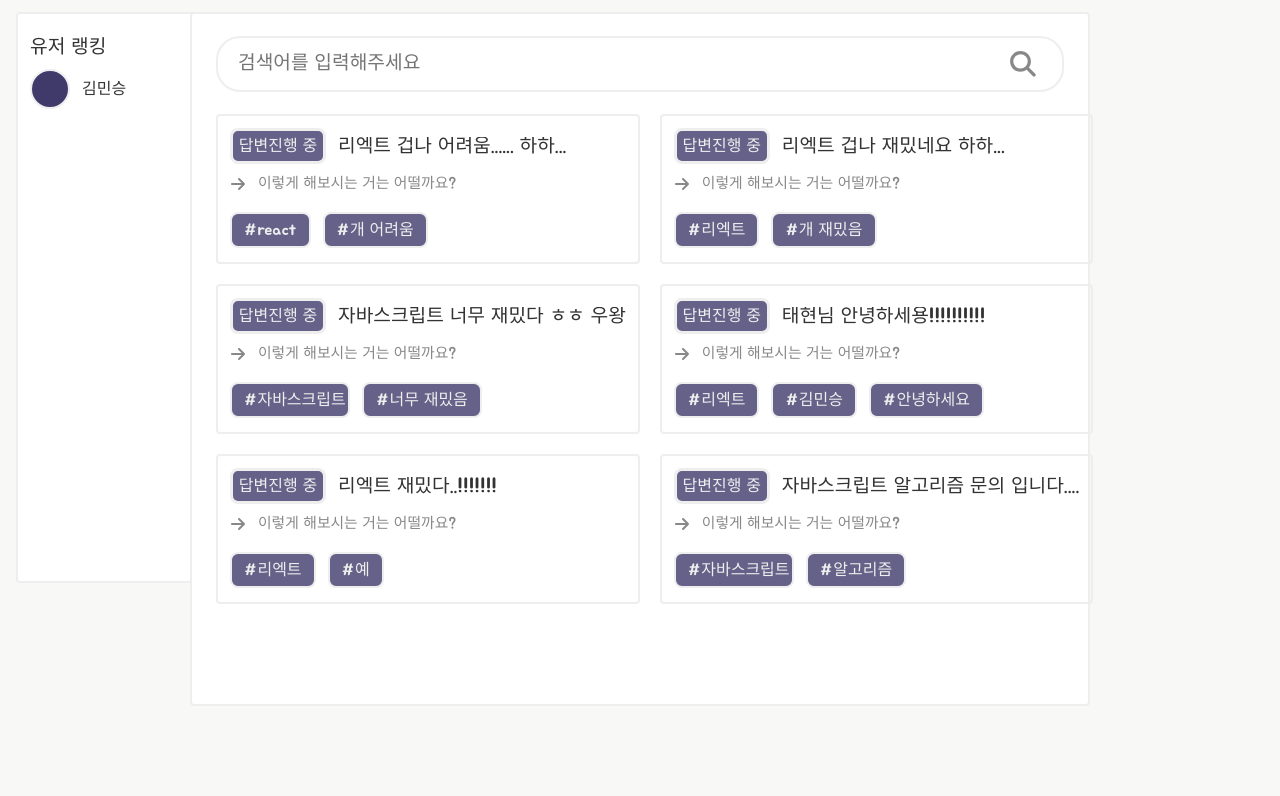
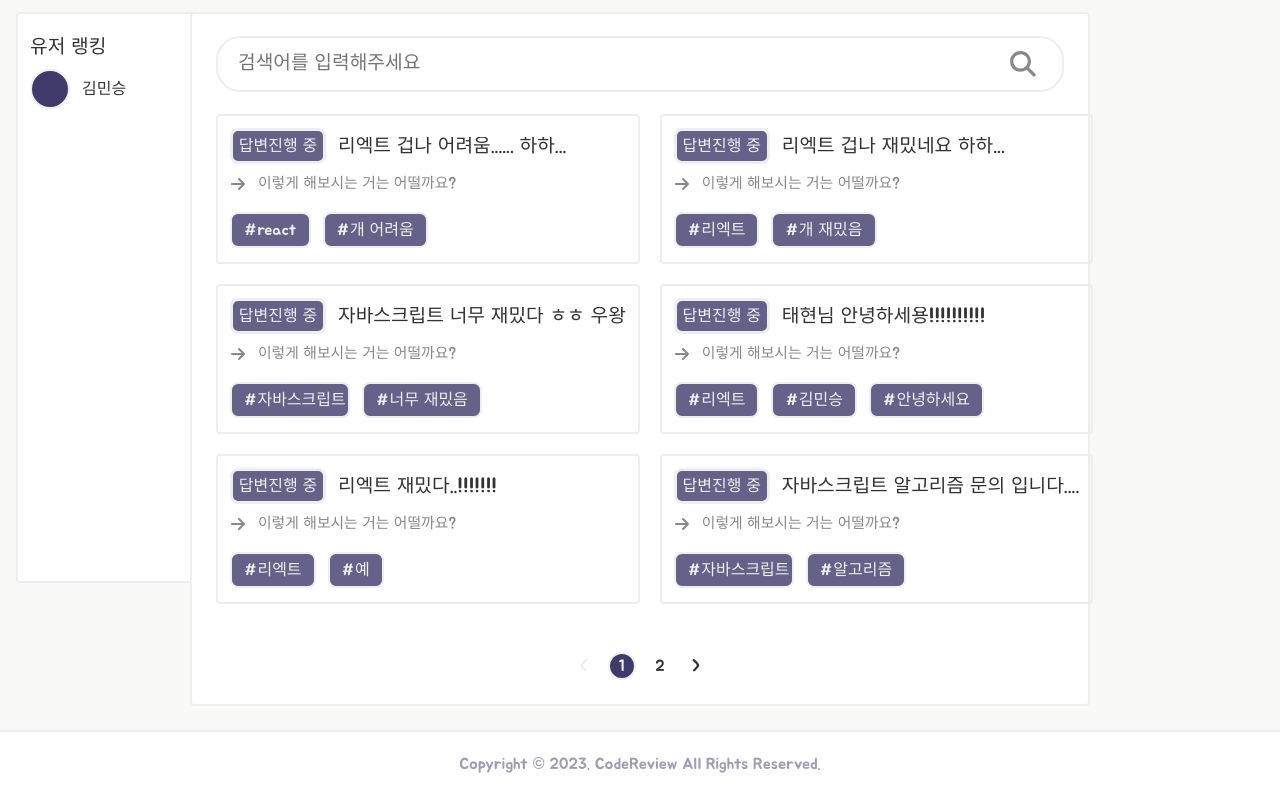
Before and after one commit to helloworld442/code-review-mono-repo, a React (Vite) app: page / in a window 1280 px wide. Shown: the part 1162-1958 px from the top of the page. Before the commit the page ends 1868 px from the top, so only its background shows below. Built offline with nearby package versions, Linux system fonts and the light colour scheme; data requests are answered from the project's data file.

Commit message:
feat : feat review list pagination #67

```diff
--- a/src/component/review/review-list/ReviewList.jsx
+++ b/src/component/review/review-list/ReviewList.jsx
@@ -1,21 +1,37 @@
 import "./ReviewList.scss";
 import ReviewItem from "./ReviewItem";
 import ReviewSearch from "../review-search/ReviewSearch";
+import { Pagination } from "../../ui";
 import { useQuery } from "react-query";
 import { getReviews } from "../../../api/review";
+import { useState } from "react";
 
 const ReviewList = () => {
+  const [currPage, setCurrPage] = useState(1);
   const { isLoading, isError, data, error } = useQuery("reviews", getReviews, {
     retry: 3,
     staleTime: 5 * 1000,
     cacheTime: 60 * 1000,
   });
 
+  const onClickPages = (number) => setCurrPage(number);
+
+  const onClickPrevPages = () => {
+    if (currPage > 1) {
+      setCurrPage(currPage - 1);
+    }
+  };
+
+  const onClickNextPages = () => {
+    if (currPage < Math.ceil(data?.length / 3)) {
+      setCurrPage(currPage + 1);
+    }
+  };
+  console.log(currPage);
+
   if (isLoading) return <div>loading</div>;
 
   if (isError) return <div>error</div>;
-
-  console.log(data);
 
   return (
     <ul className="review-list">
@@ -23,6 +39,14 @@ const ReviewList = () => {
       {data.map((item) => (
         <ReviewItem key={item.id} review={item} />
       ))}
+      <Pagination
+        currPage={currPage}
+        totalPages={data.length}
+        itemPerPages={3}
+        onClickPages={onClickPages}
+        onClickPrevPages={onClickPrevPages}
+        onClickNextPages={onClickNextPages}
+      />
     </ul>
   );
 };
--- /dev/null
+++ b/src/component/ui/footer/Footer.jsx
@@ -0,0 +1,7 @@
+import "./Footer.scss";
+
+const Footer = () => {
+  return <footer className="footer">Copyright © 2023. CodeReview All Rights Reserved.</footer>;
+};
+
+export { Footer };
--- /dev/null
+++ b/src/component/ui/footer/Footer.scss
@@ -0,0 +1,12 @@
+.footer {
+  width: 100%;
+  padding: 24px;
+  margin-top: 24px;
+  box-sizing: border-box;
+  border-top: 2px solid #eee;
+  font-size: 1rem;
+  font-weight: bold;
+  color: rgb(64, 58, 107, 0.5);
+  background: #fff;
+  text-align: center;
+}
--- a/src/component/ui/index.js
+++ b/src/component/ui/index.js
@@ -1,6 +1,8 @@
 export * from "./layout/Layout";
 export * from "./header/Header";
+export * from "./footer/Footer";
 export * from "./tag/Tag";
 export * from "./input/ReviewInput";
 export * from "./textarea/ReviewTextArea";
 export * from "./button/Button";
+export * from "./pagination/Pagination";
--- /dev/null
+++ b/src/component/ui/pagination/Pagination.jsx
@@ -0,0 +1,49 @@
+import classNames from "classnames";
+import "./Pagination.scss";
+
+const Pagination = ({
+  currPage,
+  totalPages,
+  itemPerPages,
+  onClickPages,
+  onClickPrevPages,
+  onClickNextPages,
+}) => {
+  const pageNumbers = [];
+
+  for (let i = 1; i <= Math.ceil(totalPages / itemPerPages); i++) {
+    pageNumbers.push(i);
+  }
+
+  return (
+    <div className="pagination">
+      <ul className="pagination-list">
+        <li
+          className={classNames("pagination-item", { notActive: currPage <= 1 })}
+          onClick={onClickPrevPages}
+        >
+          &lt;
+        </li>
+        {pageNumbers.map((pageNumber, i) => (
+          <li
+            key={i}
+            className={classNames("pagination-item", { active: currPage === i + 1 })}
+            onClick={() => onClickPages(pageNumber)}
+          >
+            {pageNumber}
+          </li>
+        ))}
+        <li
+          className={classNames("pagination-item", {
+            notActive: currPage >= Math.ceil(totalPages / itemPerPages),
+          })}
+          onClick={onClickNextPages}
+        >
+          &gt;
+        </li>
+      </ul>
+    </div>
+  );
+};
+
+export { Pagination };
--- /dev/null
+++ b/src/component/ui/pagination/Pagination.scss
@@ -0,0 +1,35 @@
+.pagination {
+  position: absolute;
+  bottom: 24px;
+  left: 50%;
+  transform: translateX(-50%);
+}
+
+.pagination-list {
+  display: flex;
+  gap: 12px;
+  align-items: center;
+}
+
+.pagination-item {
+  width: 24px;
+  height: 24px;
+  font-size: 1rem;
+  font-weight: bold;
+  color: #333;
+  display: flex;
+  justify-content: center;
+  align-items: center;
+  cursor: pointer;
+
+  &.active {
+    border: 2px solid #eee;
+    border-radius: 100%;
+    background: rgb(64, 58, 107);
+    color: #eee;
+  }
+
+  &.notActive {
+    color: #eee;
+  }
+}
--- a/src/pages/Detail.jsx
+++ b/src/pages/Detail.jsx
@@ -1,5 +1,5 @@
 import { ReviewDetail, ReviewTemplate } from "../component/review";
-import { Header, Layout } from "../component/ui";
+import { Footer, Header, Layout } from "../component/ui";
 
 const Detail = () => {
   return (
@@ -8,6 +8,7 @@ const Detail = () => {
       <ReviewTemplate>
         <ReviewDetail />
       </ReviewTemplate>
+      <Footer />
     </Layout>
   );
 };
--- a/src/pages/Home.jsx
+++ b/src/pages/Home.jsx
@@ -5,7 +5,7 @@ import {
   ReviewRank,
   ReviewTemplate,
 } from "../component/review";
-import { Header, Layout } from "../component/ui";
+import { Footer, Header, Layout } from "../component/ui";
 
 const Home = () => {
   return (
@@ -17,6 +17,7 @@ const Home = () => {
         <ReviewHead />
         <ReviewList />
       </ReviewTemplate>
+      <Footer />
     </Layout>
   );
 };
--- a/src/pages/Write.jsx
+++ b/src/pages/Write.jsx
@@ -1,5 +1,5 @@
 import { ReviewForm, ReviewTemplate } from "../component/review";
-import { Header, Layout } from "../component/ui";
+import { Footer, Header, Layout } from "../component/ui";
 
 const Write = () => {
   return (
@@ -8,6 +8,7 @@ const Write = () => {
       <ReviewTemplate>
         <ReviewForm />
       </ReviewTemplate>
+      <Footer />
     </Layout>
   );
 };
```
